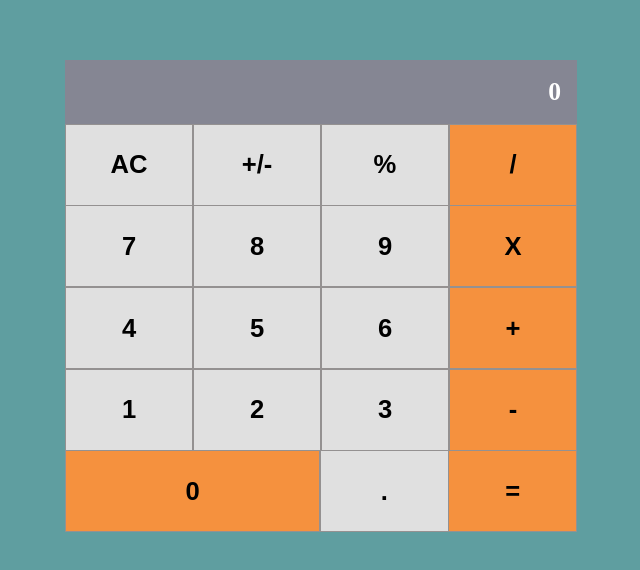
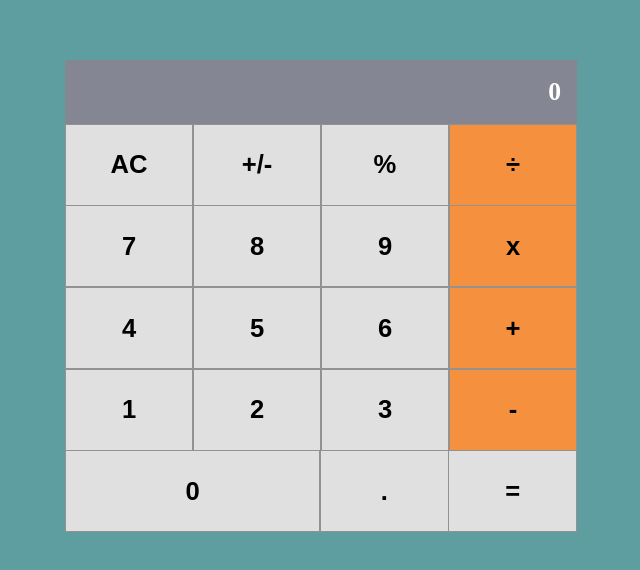
Before and after one commit to Movgto/math_magicians, a React (Create React App) app: page / in a window 1280 px wide. Shown: the part 104-674 px from the top of the page, without its empty margins (319-959 px from the left). Built offline with nearby package versions, Linux system fonts and the light colour scheme.

Commit message:
Add calculator functionality for operations

```diff
--- a/package.json
+++ b/package.json
@@ -6,6 +6,7 @@
     "@testing-library/jest-dom": "^5.17.0",
     "@testing-library/react": "^13.4.0",
     "@testing-library/user-event": "^13.5.0",
+    "big.js": "^6.2.1",
     "prop-types": "^15.8.1",
     "react": "^18.2.0",
     "react-dom": "^18.2.0",
--- a/src/App.js
+++ b/src/App.js
@@ -3,7 +3,7 @@ import Calculator from './components/Calculator';
 
 function App() {
   return (
-    <div className="App"><Calculator screen="0" /></div>
+    <div className="App"><Calculator /></div>
   );
 }
 
--- a/src/components/Button.js
+++ /dev/null
@@ -1,23 +0,0 @@
-import PropTypes from 'prop-types';
-
-const Button = (props) => {
-  const { content, operator, double } = props;
-  let buttonClass = 'button';
-  if (operator) {
-    buttonClass += ' operator';
-  }
-  if (double) {
-    buttonClass += ' double-width';
-  }
-  return (
-    <button className={buttonClass} type="button">{content}</button>
-  );
-};
-
-Button.propTypes = {
-  content: PropTypes.string.isRequired,
-  operator: PropTypes.bool.isRequired,
-  double: PropTypes.bool.isRequired,
-};
-
-export default Button;
--- a/src/components/Calculator.js
+++ b/src/components/Calculator.js
@@ -1,47 +1,48 @@
-import PropTypes from 'prop-types';
-import Button from './Button';
 import '../stylesheets/calculator.scss';
+import { useState } from 'react';
+import calculate from '../logic/calculate';
+import Screen from './Screen';
 
-function Calculator(props) {
-  const { screen } = props;
+function Calculator() {
+  const [state, setState] = useState({
+    total: null,
+    next: null,
+    operation: null,
+  });
   return (
     <div id="calculator">
-      <div id="screen">{screen}</div>
+      <Screen total={state.total} next={state.next} />
       <div className="row">
-        <Button content="AC" />
-        <Button content="+/-" />
-        <Button content="%" />
-        <Button content="/" operator="true" />
+        <button className="button" type="button" onClick={() => setState(calculate(state, 'AC'))}>AC</button>
+        <button className="button" type="button" onClick={() => setState(calculate(state, '+/-'))}>+/-</button>
+        <button className="button" type="button" onClick={() => setState(calculate(state, '%'))}>%</button>
+        <button className="button operator" type="button" onClick={() => setState(calculate(state, '÷'))}>÷</button>
       </div>
       <div className="row">
-        <Button content="7" />
-        <Button content="8" />
-        <Button content="9" />
-        <Button content="X" operator="true" />
+        <button className="button" type="button" onClick={() => setState(calculate(state, '7'))}>7</button>
+        <button className="button" type="button" onClick={() => setState(calculate(state, '8'))}>8</button>
+        <button className="button" type="button" onClick={() => setState(calculate(state, '9'))}>9</button>
+        <button className="button operator" type="button" onClick={() => setState(calculate(state, 'x'))}>x</button>
       </div>
       <div className="row">
-        <Button content="4" />
-        <Button content="5" />
-        <Button content="6" />
-        <Button content="+" operator="true" />
+        <button className="button" type="button" onClick={() => setState(calculate(state, '4'))}>4</button>
+        <button className="button" type="button" onClick={() => setState(calculate(state, '5'))}>5</button>
+        <button className="button" type="button" onClick={() => setState(calculate(state, '6'))}>6</button>
+        <button className="button operator" type="button" onClick={() => setState(calculate(state, '+'))}>+</button>
       </div>
       <div className="row">
-        <Button content="1" />
-        <Button content="2" />
-        <Button content="3" />
-        <Button content="-" operator="true" />
+        <button className="button" type="button" onClick={() => setState(calculate(state, '1'))}>1</button>
+        <button className="button" type="button" onClick={() => setState(calculate(state, '2'))}>2</button>
+        <button className="button" type="button" onClick={() => setState(calculate(state, '3'))}>3</button>
+        <button className="button operator" type="button" onClick={() => setState(calculate(state, '-'))}>-</button>
       </div>
       <div className="row">
-        <Button content="0" operator="true" double="true" />
-        <Button content="." />
-        <Button content="=" operator="true" />
+        <button className="button double-width" type="button" onClick={() => setState(calculate(state, '0'))}>0</button>
+        <button className="button" type="button" onClick={() => setState(calculate(state, '.'))}>.</button>
+        <button className="button" type="button" onClick={() => setState(calculate(state, '='))}>=</button>
       </div>
     </div>
   );
 }
 
-Calculator.propTypes = {
-  screen: PropTypes.string.isRequired,
-};
-
 export default Calculator;
--- /dev/null
+++ b/src/components/Screen.js
@@ -0,0 +1,21 @@
+import PropTypes from 'prop-types';
+
+export default function Screen(props) {
+  const { total, next } = props;
+
+  let display = '';
+
+  if (next) {
+    display = next;
+  } else if (total) {
+    display = total;
+  } else {
+    display = '0';
+  }
+  return (<div id="screen">{display}</div>);
+}
+
+Screen.propTypes = {
+  total: PropTypes.string.isRequired,
+  next: PropTypes.string.isRequired,
+};
--- /dev/null
+++ b/src/logic/calculate.js
@@ -0,0 +1,133 @@
+import operate from './operate';
+
+function isNumber(item) {
+  return !!item.match(/[0-9]+/);
+}
+
+/**
+ * Given a button name and a calculator data object, return an updated
+ * calculator data object.
+ *
+ * Calculator data object contains:
+ *   total:s      the running total
+ *   next:String       the next number to be operated on with the total
+ *   operation:String  +, -, etc.
+ */
+export default function calculate(obj, buttonName) {
+  if (buttonName === 'AC') {
+    return {
+      total: 0,
+      next: null,
+      operation: null,
+    };
+  }
+
+  if (isNumber(buttonName)) {
+    if (buttonName === '0' && obj.next === '0') {
+      return {};
+    }
+    // If there is an operation, update next
+    if (obj.operation) {
+      if (obj.next && obj.next !== '0') {
+        return { ...obj, next: obj.next + buttonName };
+      }
+      return { ...obj, next: buttonName };
+    }
+    // If there is no operation, update next and clear the value
+    if (obj.next && obj.next !== '0') {
+      return {
+        next: obj.next + buttonName,
+        total: null,
+      };
+    }
+    return {
+      next: buttonName,
+      total: null,
+    };
+  }
+
+  if (buttonName === '.') {
+    if (obj.next) {
+      if (obj.next.includes('.')) {
+        return { ...obj };
+      }
+      return { ...obj, next: `${obj.next}.` };
+    }
+    if (obj.operation) {
+      return { ...obj, next: '0.' };
+    }
+    if (obj.total) {
+      if (obj.total.includes('.')) {
+        return {};
+      }
+      return { ...obj, next: `${obj.total}.` };
+    }
+    return { ...obj, next: '0.' };
+  }
+
+  if (buttonName === '=') {
+    if (obj.next && obj.operation) {
+      return {
+        total: operate(obj.total, obj.next, obj.operation),
+        next: null,
+        operation: null,
+      };
+    }
+    // '=' with no operation, nothing to do
+    return {};
+  }
+
+  if (buttonName === '+/-') {
+    if (obj.next) {
+      return { ...obj, next: (-1 * parseFloat(obj.next)).toString() };
+    }
+    if (obj.total) {
+      return { ...obj, total: (-1 * parseFloat(obj.total)).toString() };
+    }
+    return {};
+  }
+
+  // Button must be an operation
+
+  // When the user presses an operation button without having entered
+  // a number first, do nothing.
+  // if (!obj.next && !obj.total) {
+  //   return {};
+  // }
+
+  // User pressed an operation after pressing '='
+  if (!obj.next && obj.total && !obj.operation) {
+    return { ...obj, operation: buttonName };
+  }
+
+  // User pressed an operation button and there is an existing operation
+  if (obj.operation) {
+    if (obj.total && !obj.next) {
+      return { ...obj, operation: buttonName };
+    }
+
+    if (!obj.total) {
+      return { total: 0, operation: buttonName };
+    }
+
+    return {
+      total: operate(obj.total, obj.next, obj.operation),
+      next: null,
+      operation: buttonName,
+    };
+  }
+
+  // no operation yet, but the user typed one
+
+  // The user hasn't typed a number yet, just save the operation
+  if (!obj.next) {
+    return { operation: buttonName };
+  }
+
+  // save the operation and shift 'next' into 'total'
+  return {
+    total: obj.next,
+    next: null,
+    operation: buttonName,
+  };
+}
--- /dev/null
+++ b/src/logic/operate.js
@@ -0,0 +1,30 @@
+import Big from 'big.js';
+
+export default function operate(numberOne, numberTwo, operation) {
+  const one = Big(numberOne);
+  const two = Big(numberTwo);
+  if (operation === '+') {
+    return one.plus(two).toString();
+  }
+  if (operation === '-') {
+    return one.minus(two).toString();
+  }
+  if (operation === 'x') {
+    return one.times(two).toString();
+  }
+  if (operation === '÷') {
+    try {
+      return one.div(two).toString();
+    } catch (err) {
+      return "Can't divide by 0.";
+    }
+  }
+  if (operation === '%') {
+    try {
+      return one.mod(two).toString();
+    } catch (err) {
+      return "Can't find modulo as can't divide by 0.";
+    }
+  }
+  throw Error(`Unknown operation '${operation}'`);
+}
```
Also changed, not shown: 1 other file (tests, documents, lock files or other folders).
